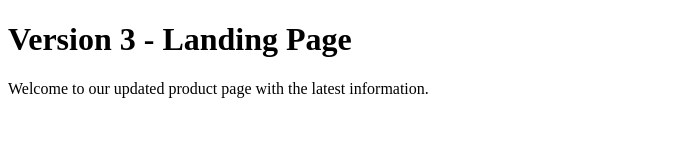
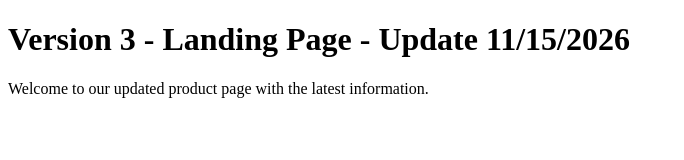
Before and after one commit to hussain578-devops/todo, a plain HTML site: page index.html in a window 1280 px wide. Shown: the whole page, without its empty margins (0-684 px from the left). Drawn offline with Linux system fonts and the light colour scheme.

Commit message:
Update landing page header with date
Update landing page header with date 11/15/2026

```diff
--- a/index.html
+++ b/index.html
@@ -2,7 +2,7 @@
 <html>
 <head><title>Product Landing Page</title></head>
 <body>
-  <h1>Version 3 - Landing Page</h1>
+  <h1>Version 3 - Landing Page - Update 11/15/2026</h1>
   <p>Welcome to our updated product page with the latest information.</p>
 </body>
 </html>
```
